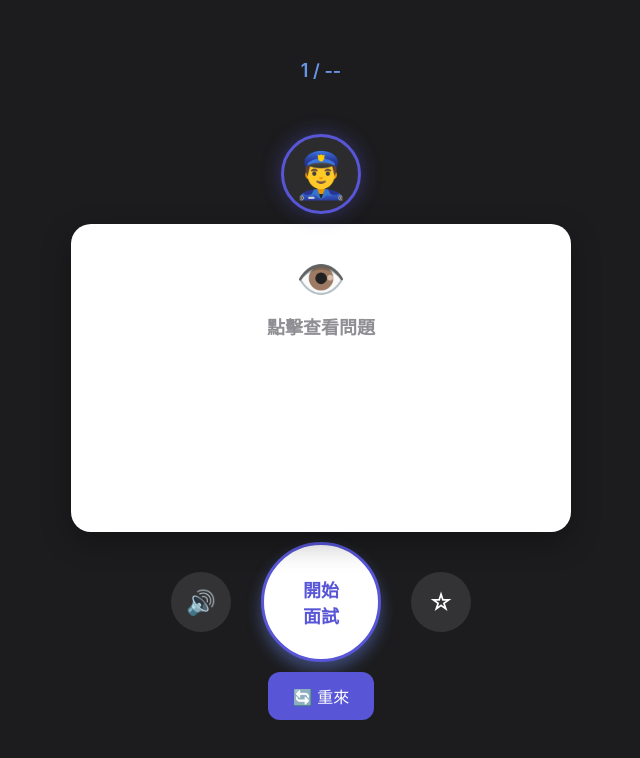
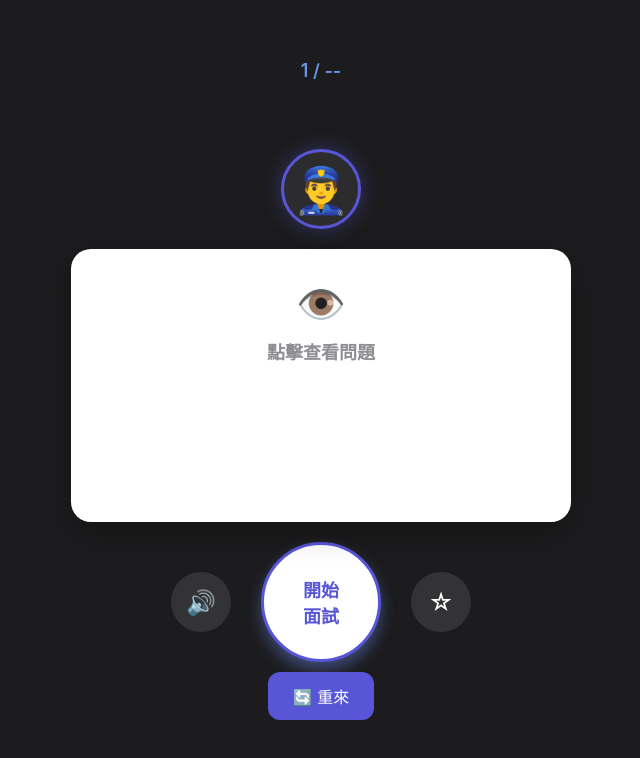
Before and after one commit to designer5525/n400simulator, a plain HTML site: page index.html in a window 1280 px wide. Shown: the whole page, without its empty margins (319-959 px from the left). Drawn offline with Linux system fonts and the light colour scheme.

Commit message:
Adjust margin values in style.css

```diff
--- a/style.css
+++ b/style.css
@@ -130,6 +130,7 @@
             justify-content: center;
             gap: 5px;
             margin-top: 40px;
+            margin-bottom: 20px;
             opacity: 0;
             transition: opacity 0.3s ease;
         }
@@ -155,7 +156,7 @@
             width: 80px;
             height: 80px;
             background: #2C2C2E;
-            margin-bottom: 10px;
+            margin-bottom: 20px;
             border-radius: 50%;
             display: flex;
             align-items: center;
@@ -234,7 +235,7 @@
             align-items: center;
             justify-content: center;
             gap: 30px;
-            margin-top: 10px;
+            margin-top: 20px;
             width: 100%;
             max-width: 500px;
         }
```
